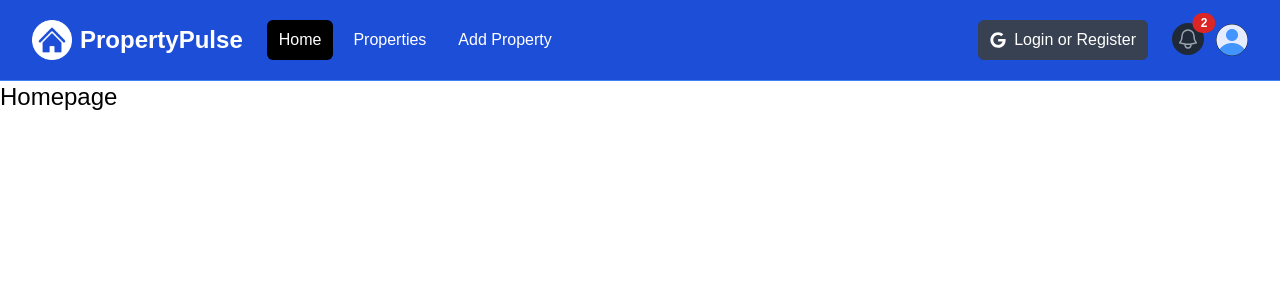
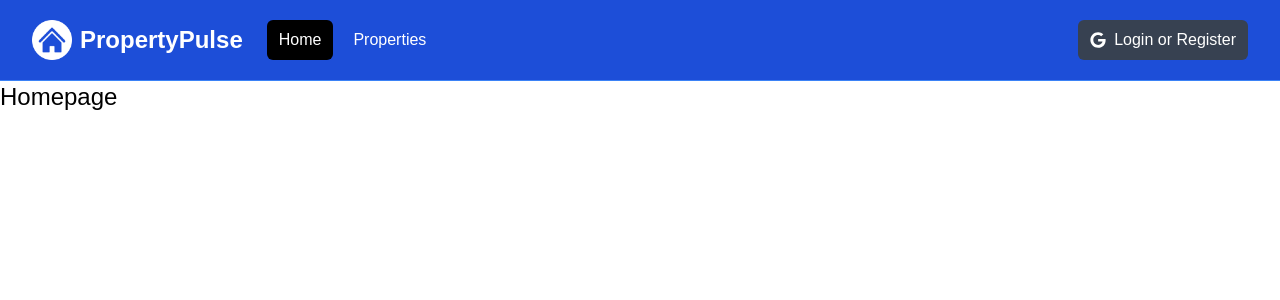
Before and after one commit to Shrikanth9/nextJs-blog-app, a Next.js app: page / in a window 1280 px wide. Shown: the top 300 px of the page. Built offline with nearby package versions, Linux system fonts and the light colour scheme.

Commit message:
add isLoggedIn checkings

```diff
--- a/components/Navbar.tsx
+++ b/components/Navbar.tsx
@@ -11,6 +11,7 @@
 const Navbar = () => {
     const [isMobileMenuOpen, setIsMobileMenuOpen] = useState(false);
     const [isProfileOpen, setIsProfileOpen] = useState(false);
+    const [isLoggedIn, setIsLoggedIn] = useState(false);
 
     const pathname = usePathname();
     return (
@@ -74,17 +75,20 @@
                     className={`${pathname === "/properties" ? "bg-black" : ""} text-white hover:bg-gray-900 hover:text-white rounded-md px-3 py-2`}>
                      Properties
                   </Link>
+                  {isLoggedIn && (
                     <Link
                      href={"/properties/add"}
                      className={`${pathname === "/add-property" ? "bg-black" : ""} text-white hover:bg-gray-900 hover:text-white rounded-md px-3 py-2`}>
                        Add Property
-                  </Link>
+                    </Link>)
+                  }
                 </div>
               </div>
             </div>
 
             {/* <!-- Right Side Menu (Logged Out) --> */}
-            <div className="hidden md:block md:ml-6">
+            {!isLoggedIn &&
+              (<div className="md:block md:ml-6">
                 <div className="flex items-center">
                   <button
                     className="flex items-center text-white bg-gray-700 hover:bg-gray-900 hover:text-white rounded-md px-3 py-2"
@@ -93,10 +97,12 @@
                     <span>Login or Register</span>
                   </button>
                 </div>
-            </div>
+              </div>)
+            }
 
             {/* <!-- Right Side Menu (Logged In) --> */}
-            <div
+            {isLoggedIn &&
+              (<div
                 className="absolute inset-y-0 right-0 flex items-center pr-2 md:static md:inset-auto md:ml-6 md:pr-0"
               >
                 <Link href={"/messages"} className="relative group">
@@ -185,7 +191,8 @@
                   </div>
                   )}
                 </div>
-            </div>
+              </div>)
+            }
           </div>
       </div>
 
@@ -194,19 +201,21 @@
         <div className="space-y-1 px-2 pb-3 pt-2">
           <Link
             href={"/"}
-            className="bg-black text-white block rounded-md px-3 py-2 text-base font-medium"
+            className={`${pathname === "/" ? "bg-black" : ""} text-white block rounded-md px-3 py-2 text-base font-medium`}
             >Home
           </Link>
           <Link
             href={"/properties"}
-            className="text-white block rounded-md px-3 py-2 text-base font-medium"
+            className={`${pathname === "/properties" ? "bg-black" : ""} text-white block rounded-md px-3 py-2 text-base font-medium`}
             >Properties
           </Link>
-          <Link
-            href={"/add-property"}
-            className="text-white block rounded-md px-3 py-2 text-base font-medium"
+          {isLoggedIn &&
+            (<Link
+              href={"/properties/add"}
+              className={`${pathname === "/properties/add" ? "bg-black" : ""} text-white block rounded-md px-3 py-2 text-base font-medium`}
             >Add Property
-          </Link>
+          </Link>)
+          }
           <button
             className="flex items-center text-white bg-gray-700 hover:bg-gray-900 hover:text-white rounded-md px-3 py-2 my-5"
           >
```
Lines whose indentation alone changed are shown as unchanged.
